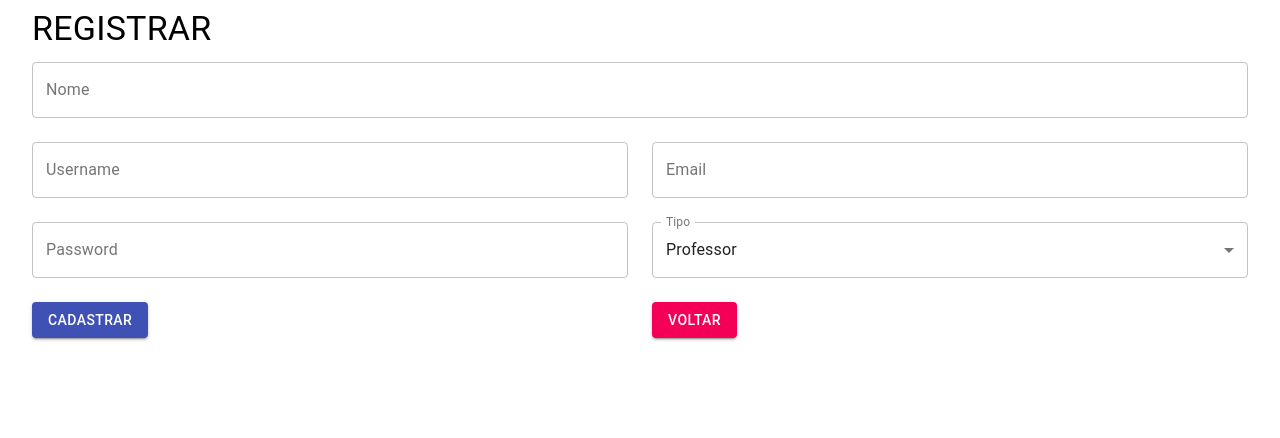
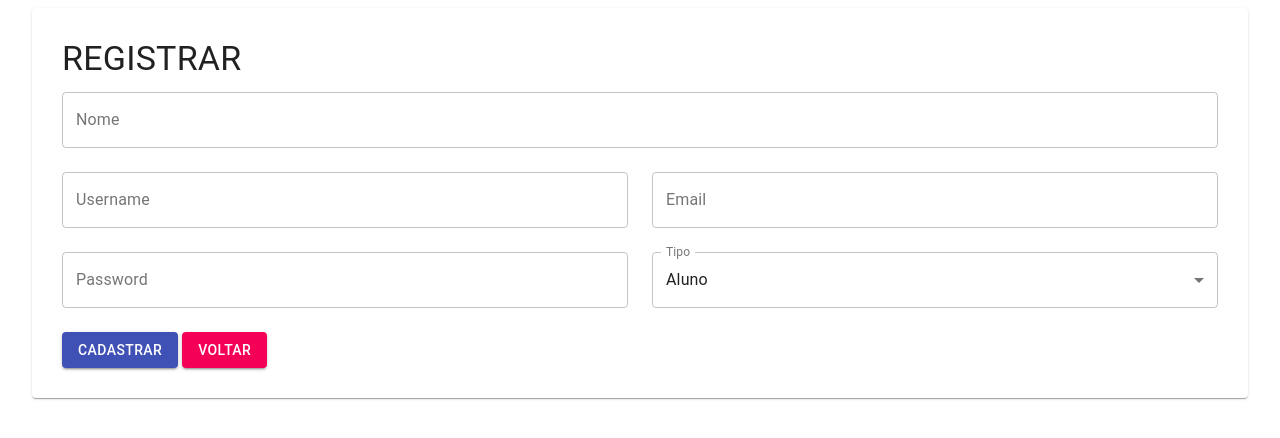
Before and after one commit to marcoskropp/sci-front, a React (Create React App) app: page /users/create in a window 1280 px wide. Shown: the top 438 px of the page. Built offline with nearby package versions, Linux system fonts and the light colour scheme.

Commit message:
Form fields inside a Paper

```diff
--- a/src/pages/CreateUser.js
+++ b/src/pages/CreateUser.js
@@ -7,8 +7,9 @@ import {
   Grid,
   InputLabel,
   MenuItem,
+  Paper,
+  Select,
   TextField,
-  Select,
   Typography
 } from "@material-ui/core";
 
@@ -21,7 +22,7 @@ export default class CreateUser extends Component {
       username: "",
       email: "",
       password: "",
-      role_id: 1,
+      role_id: 2,
       roles: [{ id: 1, name: "Professor" }, { id: 2, name: "Aluno" }]
     };
 
@@ -31,8 +32,6 @@ export default class CreateUser extends Component {
   }
 
   handleInputChange = event => {
-    console.log(event);
-
     this.setState({ [event.target.name]: event.target.value });
   };
 
@@ -43,12 +42,12 @@ export default class CreateUser extends Component {
   render() {
     return (
       <Container>
-        <div>
+        <Paper style={{ padding: "30px" }}>
           <Typography variant="h4" component="h2" gutterBottom>
             REGISTRAR
           </Typography>
           {this.renderForm()}
-        </div>
+        </Paper>
       </Container>
     );
   }
@@ -66,7 +65,7 @@ export default class CreateUser extends Component {
             onChange={this.handleInputChange}
           />
         </Grid>
-        <Grid item xs={6}>
+        <Grid item xs={12} md={6}>
           <TextField
             fullWidth
             label="Username"
@@ -76,7 +75,7 @@ export default class CreateUser extends Component {
             onChange={this.handleInputChange}
           />
         </Grid>
-        <Grid item xs={6}>
+        <Grid item xs={12} md={6}>
           <TextField
             fullWidth
             label="Email"
@@ -86,7 +85,7 @@ export default class CreateUser extends Component {
             variant="outlined"
           />
         </Grid>
-        <Grid item xs={6}>
+        <Grid item xs={12} md={6}>
           <TextField
             fullWidth
             label="Password"
@@ -97,7 +96,7 @@ export default class CreateUser extends Component {
             type="password"
           />
         </Grid>
-        <Grid item xs={6}>
+        <Grid item xs={12} md={6}>
           <FormControl variant="outlined" fullWidth>
             <InputLabel variant="outlined" htmlFor="role_id">
               Tipo
@@ -114,12 +113,11 @@ export default class CreateUser extends Component {
           </FormControl>
           {/* <select name="role_id">{this.renderOptions()}</select> */}
         </Grid>
-        <Grid item xs={6}>
+        <Grid item xs={12}>
           <Button type="submit" variant="contained" color="primary">
             Cadastrar
           </Button>
-        </Grid>
-        <Grid item xs={6}>
+          &nbsp;
           <Button
             variant="contained"
             color="secondary"
@@ -136,6 +134,8 @@ export default class CreateUser extends Component {
   renderOptions = () =>
     // this.state.roles.map(role => <option value={role.id}>{role.name}</option>);
     this.state.roles.map(role => (
-      <MenuItem value={role.id}>{role.name}</MenuItem>
+      <MenuItem key={role.id} value={role.id}>
+        {role.name}
+      </MenuItem>
     ));
 }
```
